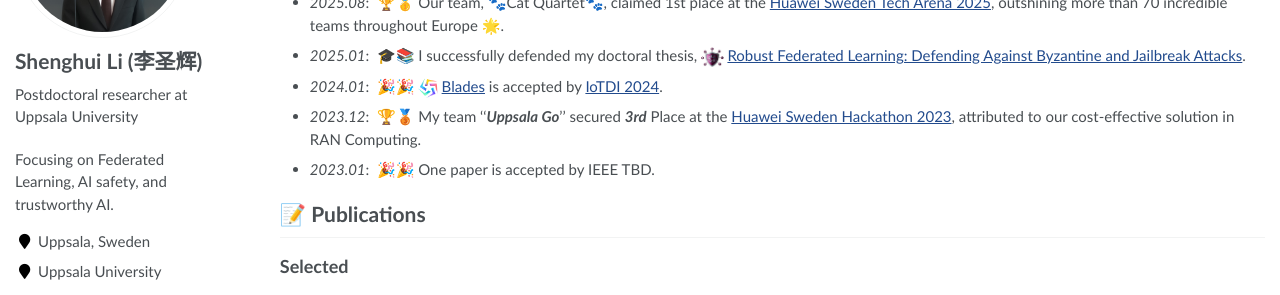
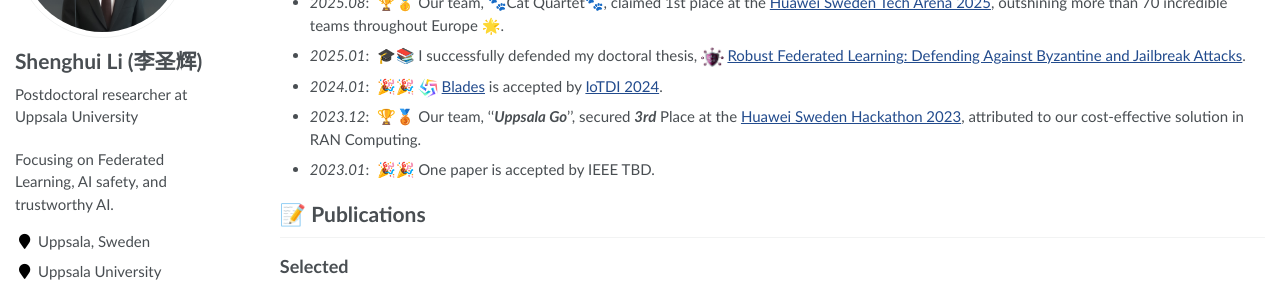
Before and after one commit to lishenghui/lishenghui.github.io, a Jekyll site: the page built from _pages/about.md, in a window 1280 px wide and 900 px high. Shown: the part 228-523 px from the top of the window. Built offline with Jekyll 4.4.1, drawn with Linux system fonts in a browser that asks for light colours.

Commit message:
Update news section with recent achievements

```diff
--- a/_pages/about.md
+++ b/_pages/about.md
@@ -25,7 +25,7 @@
 - *2025.08*: &nbsp;🏆🥇 Our team, 🐾Cat Quartet🐾, claimed 1st place at the [Huawei Sweden Tech Arena 2025](https://techarena-sweden.hackathon.com/), outshining more than 70 incredible teams throughout Europe 🌟.
 - *2025.01*: &nbsp;🎓📚 I successfully defended my doctoral thesis,  <img src='./images/thesis.png' style='width: 1.5em;'> [Robust Federated Learning: Defending Against Byzantine and Jailbreak Attacks](https://www.diva-portal.org/smash/record.jsf?pid=diva2%3A1914990&dswid=-4039).
 - *2024.01*: &nbsp;🎉🎉  <img src='./images/blade10.png' style='width: 1.3em;'> [Blades](https://arxiv.org/abs/2206.05359) is accepted by [IoTDI 2024](https://conferences.computer.org/iotDI/2024/).
-- *2023.12*: &nbsp;🏆🥉 My team ''***Uppsala Go***'' secured ***3rd*** Place at the [Huawei Sweden Hackathon 2023](https://www.agorize.com/en/challenges/huawei-sweden-hackathon-2023), attributed to our cost-effective solution in RAN Computing.
+- *2023.12*: &nbsp;🏆🥉 Our team, ''***Uppsala Go***'', secured ***3rd*** Place at the [Huawei Sweden Hackathon 2023](https://www.agorize.com/en/challenges/huawei-sweden-hackathon-2023), attributed to our cost-effective solution in RAN Computing.
 - *2023.01*: &nbsp;🎉🎉 One paper is accepted by IEEE TBD.
 
 [//]: # (- *2022.02*: &nbsp;🎉🎉 Lorem ipsum dolor sit amet, consectetur adipiscing elit. Vivamus ornare aliquet ipsum, ac tempus justo dapibus sit amet. )
```
